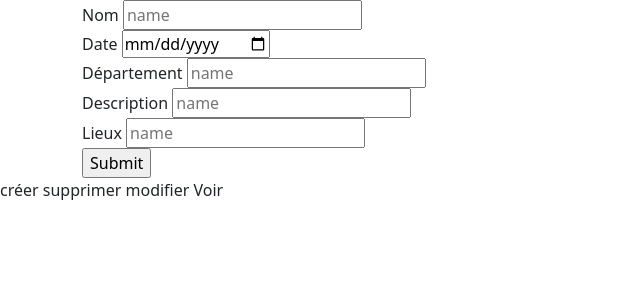
After one commit to Caporal6/IntraVote, a PHP site: page /evenement.php in a window 1280 px wide. The commit adds this page. Shown: the top 300 px of the page, without its empty margins (0-640 px from the left). Run offline with PHP 8.4, Linux system fonts and the light colour scheme.

Commit message:
php evenement creer

```diff
--- /dev/null
+++ b/evenement.php
@@ -0,0 +1,62 @@
+<!DOCTYPE html>
+<html lang="en">
+<head>
+    <meta charset="UTF-8">
+    <meta http-equiv="X-UA-Compatible" content="IE=edge">
+    <meta name="viewport" content="width=device-width, initial-scale=1.0">
+    <link href="https://cdn.jsdelivr.net/npm/bootstrap@5.3.1/dist/css/bootstrap.min.css" rel="stylesheet" integrity="sha384-4bw+/aepP/YC94hEpVNVgiZdgIC5+VKNBQNGCHeKRQN+PtmoHDEXuppvnDJzQIu9" crossorigin="anonymous">
+    <title>Document</title>
+</head>
+<body>
+
+<div class="container">
+    <div class="row">
+        <div class="col-12">
+            <form method="post" action="evenement.php">
+                <div class="form-group">
+                    <label for="">Nom</label>
+                    <input type="text" name="nom" class="form.control" placeholder="name" value=""  >
+                </div>
+
+                <div class="form-group">
+                    <label for="">Date</label>
+                    <input type="date" name="note" class="form.control" placeholder="" value="" >
+                </div>
+
+                <div class="form-group">
+                    <label for="">Département</label>
+                    <input type="text" name="img" class="form.control" placeholder="name" value="" >
+                </div>
+
+                <div class="form-group">
+                    <label for="">Description</label>
+                    <input type="text" name="commentaire" class="form.control" placeholder="name" value="" >
+                </div>
+
+                <div class="form-group">
+                    <label for="">Lieux</label>
+                    <input type="text" name="commentaire" class="form.control" placeholder="name" value="" >
+                </div>
+
+
+                    <input type="submit">
+            </form>
+        </div>
+    </div>
+</div>
+
+
+créer
+
+supprimer
+modifier
+
+Voir
+
+
+
+
+
+<script src="https://cdn.jsdelivr.net/npm/bootstrap@5.3.1/dist/js/bootstrap.bundle.min.js" integrity="sha384-HwwvtgBNo3bZJJLYd8oVXjrBZt8cqVSpeBNS5n7C8IVInixGAoxmnlMuBnhbgrkm" crossorigin="anonymous"></script>
+</body>
+</html>
```
Also changed, not shown: index.php (+1 -16 lines), vote.php (added, +23 -0 lines).
